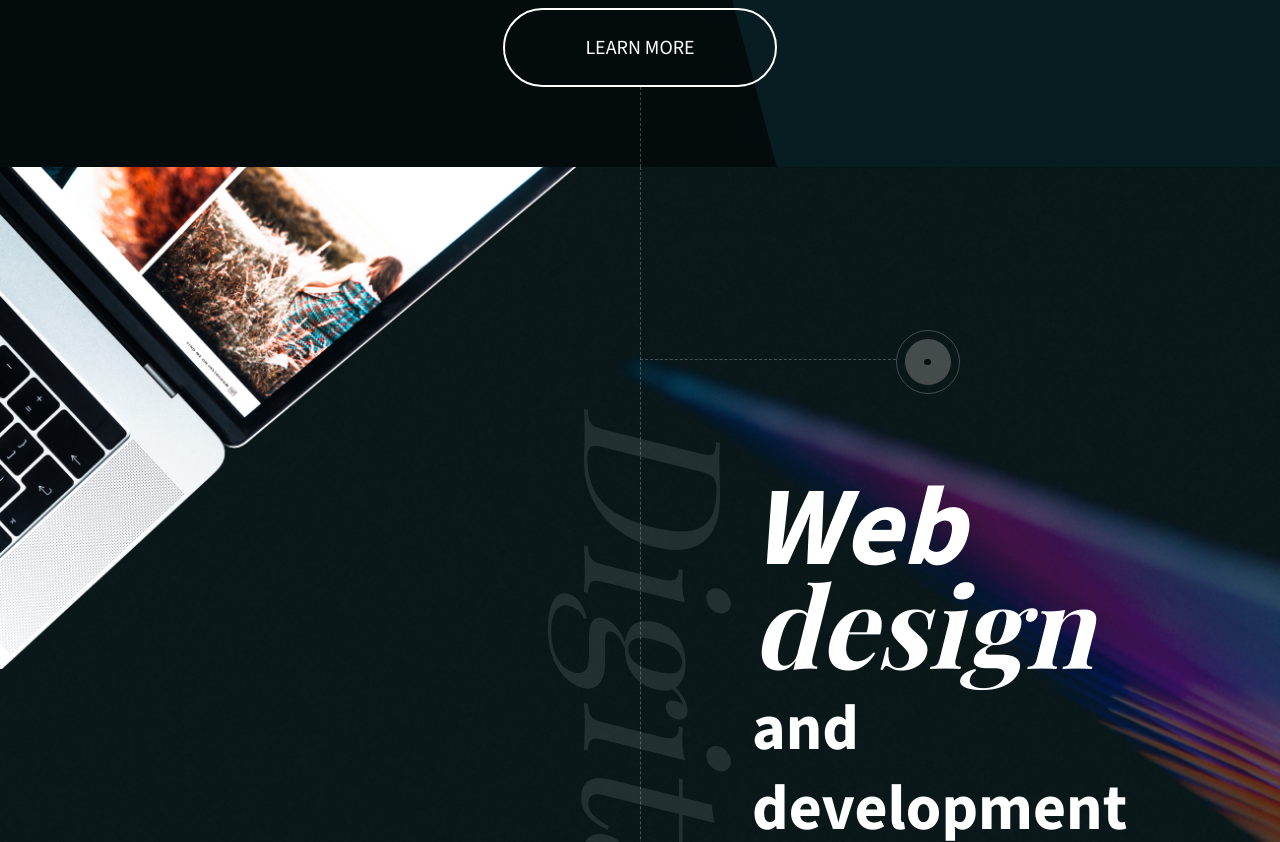
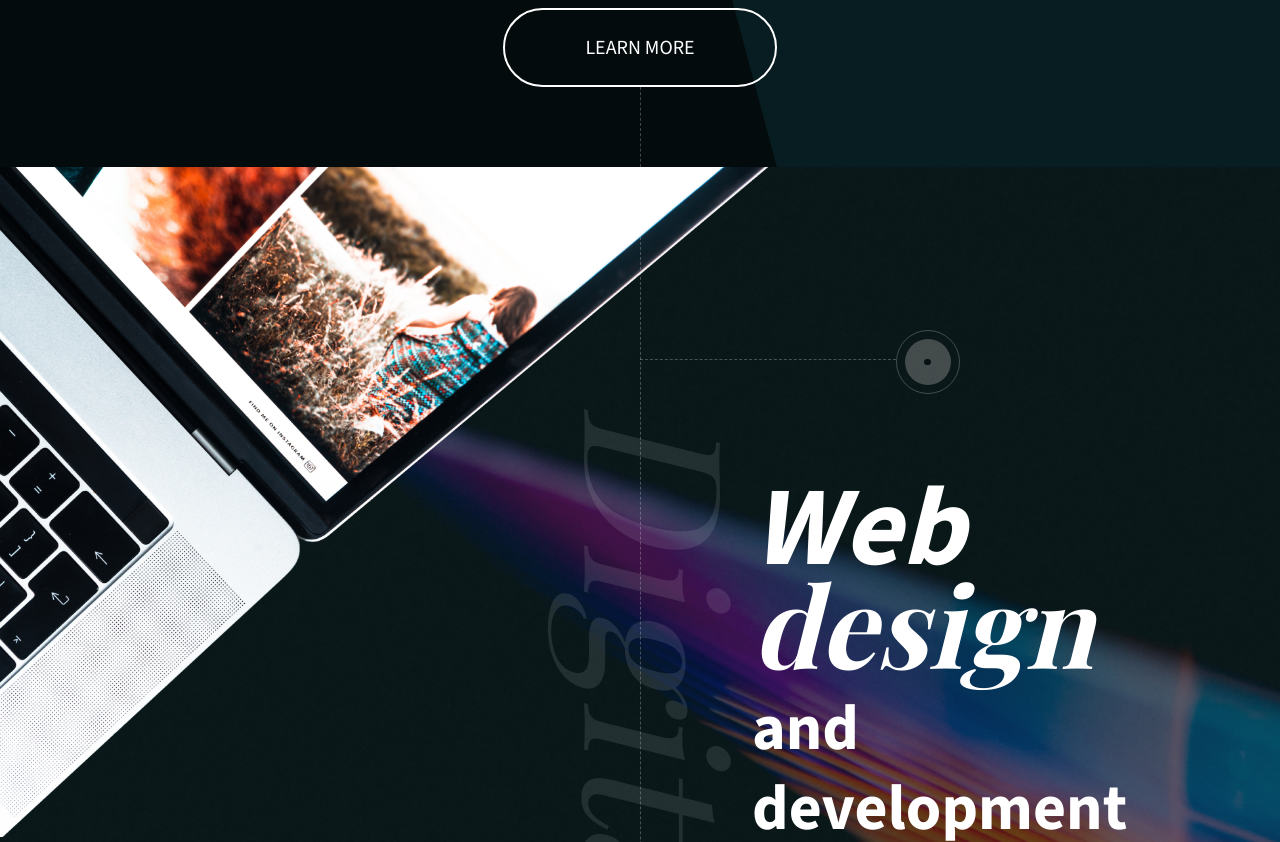
Before and after one commit to renrutoet/consumer-rights-task, a Next.js app: page / in a window 1280 px wide. Shown: the part 2338-3180 px from the top of the page. Built offline with nearby package versions, Linux system fonts and the light colour scheme; a web font is replaced by a local one.

Commit message:
feat: optimised final background image

```diff
--- a/src/app/components/Sections/OurWork/OurWork.module.scss
+++ b/src/app/components/Sections/OurWork/OurWork.module.scss
@@ -1,10 +1,6 @@
 @import '../../../styles/variables.scss';
 
 .our-work {
-    background-image: url('/dlp-laptop.png'), url('/dlp-block-background.jpg');
-    background-position: top left;
-    background-repeat: no-repeat;
-    background-size: 45%, cover;
     position: relative;
 }
 
--- a/src/app/components/Sections/OurWork/OurWork.tsx
+++ b/src/app/components/Sections/OurWork/OurWork.tsx
@@ -1,4 +1,6 @@
-import { PropsWithChildren, ReactNode } from 'react'
+import { ReactNode } from 'react'
+import dlpBackground from '../../../../../public/dlp-block-background.jpg'
+import dlpLaptop from '../../../../../public//dlp-laptop.png'
 import Image from 'next/image'
 import wordpressLogo from '../../../../../public/wordpress-logo.svg'
 import reactLogo from '../../../../../public/react-logo.svg'
@@ -81,6 +83,28 @@ const Content = ({
 export const OurWork = () => {
     return (
         <section className={`${ourWorkstyles['our-work']} `}>
+            <Image
+                alt="3d graph graphic"
+                src={dlpBackground}
+                placeholder="blur"
+                fill
+                style={{
+                    zIndex: -1,
+                    objectFit: 'cover',
+                }}
+            />
+            <Image
+                alt="3d graph graphic"
+                src={dlpLaptop}
+                placeholder="blur"
+                style={{
+                    zIndex: -1,
+                    objectFit: 'cover',
+                    position: 'absolute',
+                    height: 'auto',
+                    width: '60%',
+                }}
+            />
             <div className={`${pageStyles['centered-dash']}`}></div>
             <div className={`${ourWorkstyles['content__background-text']}`}>
                 Digital Marketing
```
